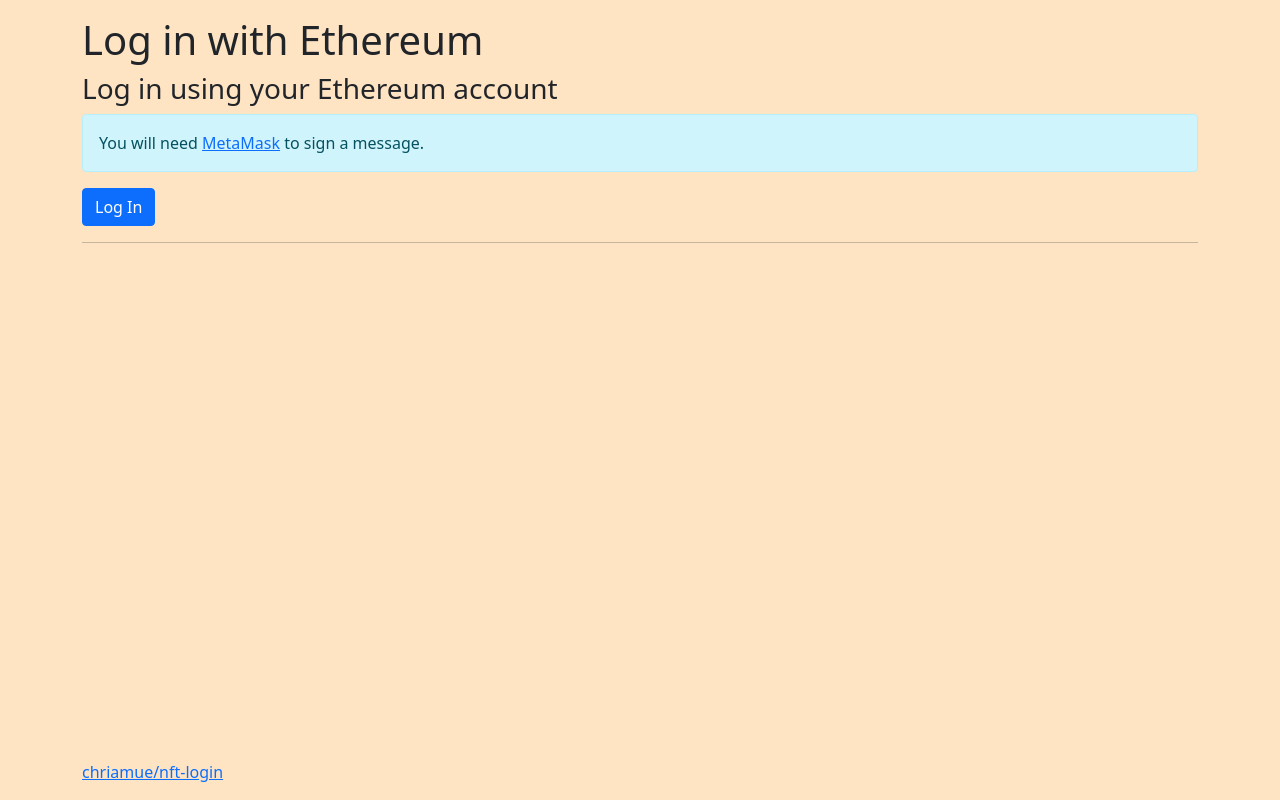
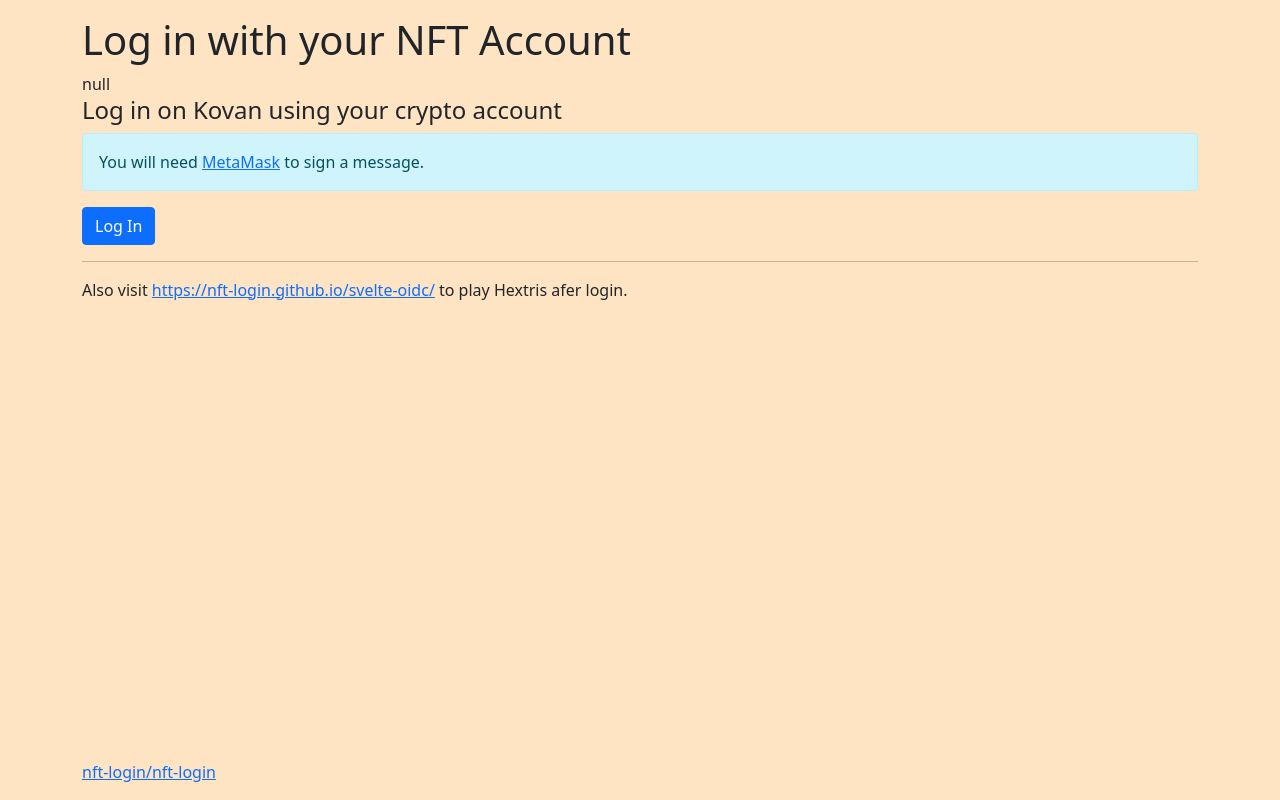
Before and after one commit to nft-login/nft-login, a plain HTML site: page static/index.html in a window 1280 px wide. Drawn offline with nearby package versions, Linux system fonts and the light colour scheme.

Commit message:
:lipstick: updated text on html page

```diff
--- a/static/index.html
+++ b/static/index.html
@@ -15,10 +15,11 @@
 <body>
     <main role="main" class="container">
         <div class="jumbotron mt-3">
-            <h1>Log in with Ethereum</h1>
+            <h1>Log in with your NFT Account</h1>
+            <span id="nft-description"></span>
         </div>
         <div>
-            <h3>Log in using your Ethereum account</h2>
+            <h4 id="chain-description">Log in using your crypto account</h4>
                 <div class="alert alert-info" id="metamask_warning" hidden>You will need
                     <a href="https://metamask.io/">MetaMask</a> to sign a message.
                 </div>
@@ -29,13 +30,14 @@
         </div>
         <hr>
         <div>
+            Also visit <a href="https://nft-login.github.io/svelte-oidc/">https://nft-login.github.io/svelte-oidc/</a> to play Hextris afer login.
         </div>
     </main>
 
     <footer class="footer">
         <div class="container">
             <p id="copyright">
-                <a href="https://github.com/chriamue/nft-login">chriamue/nft-login</a>
+                <a href="https://github.com/nft-login/nft-login">nft-login/nft-login</a>
             </p>
         </div>
     </footer>
--- a/static/index.js
+++ b/static/index.js
@@ -33,6 +33,15 @@ async function sign_message() {
   location.href = "authorize" + query;
 }
 
+function chainDescription(chain) {
+  var name = chain || "Kovan";
+  return "Log in on " + name + " using your crypto account";
+}
+
+function nftDescription(nft) {
+  return "" + nft + "";
+}
+
 var sign_message_button = document.getElementById("sign_message_button");
 sign_message_button.addEventListener("click", sign_message);
 
@@ -41,4 +50,11 @@ console.log(queryString);
 const urlParams = new URLSearchParams(queryString);
 const nonce = urlParams.get("nonce");
 const redirect_uri = urlParams.get("redirect_uri");
+const chain = urlParams.get("chain");
+const nft = urlParams.get("client_id");
 console.log(nonce);
+
+document.getElementById("chain-description").innerHTML =
+  chainDescription(chain);
+document.getElementById("nft-description").innerHTML =
+  nftDescription(nft);
```
Also changed, not shown: README.md.
